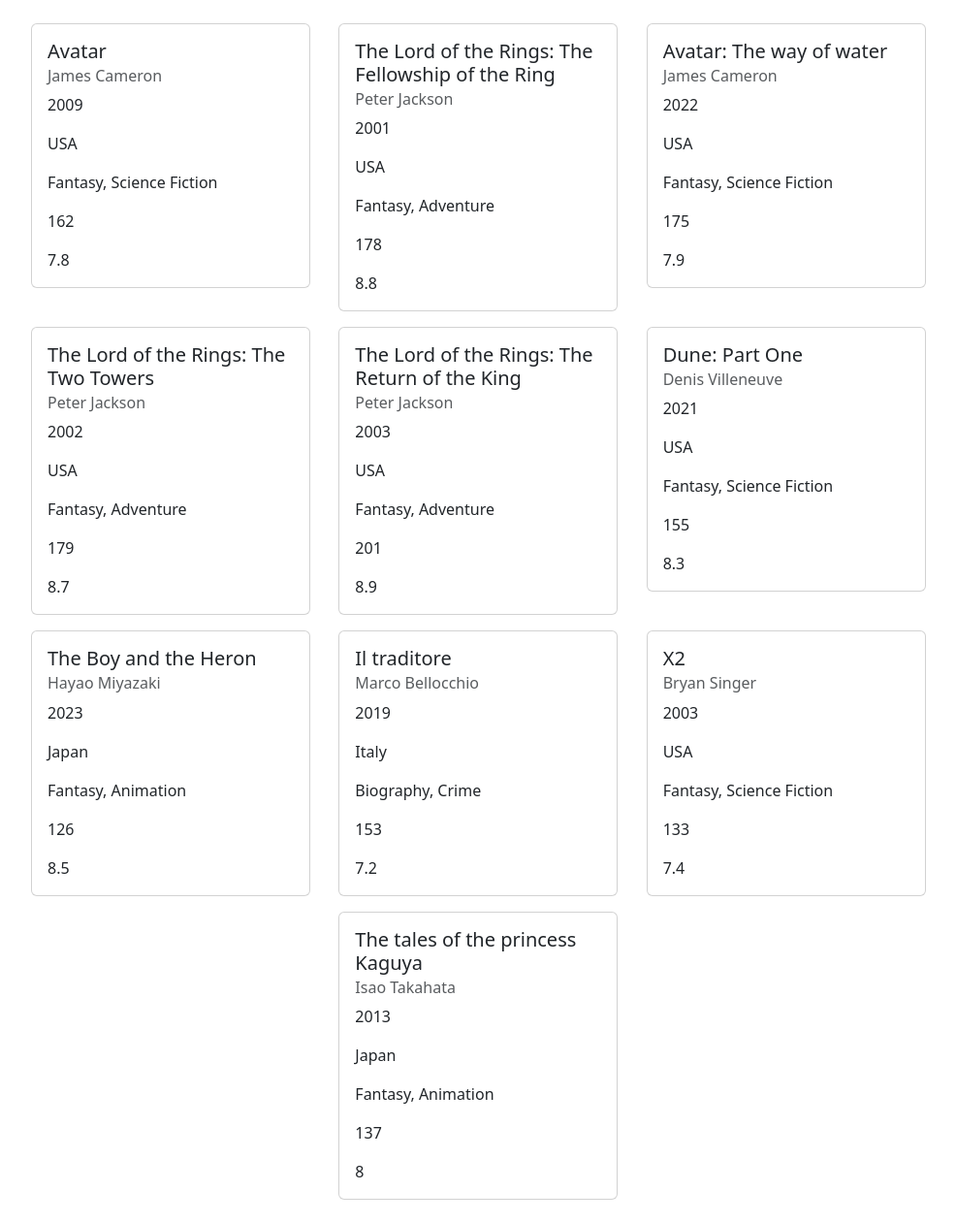
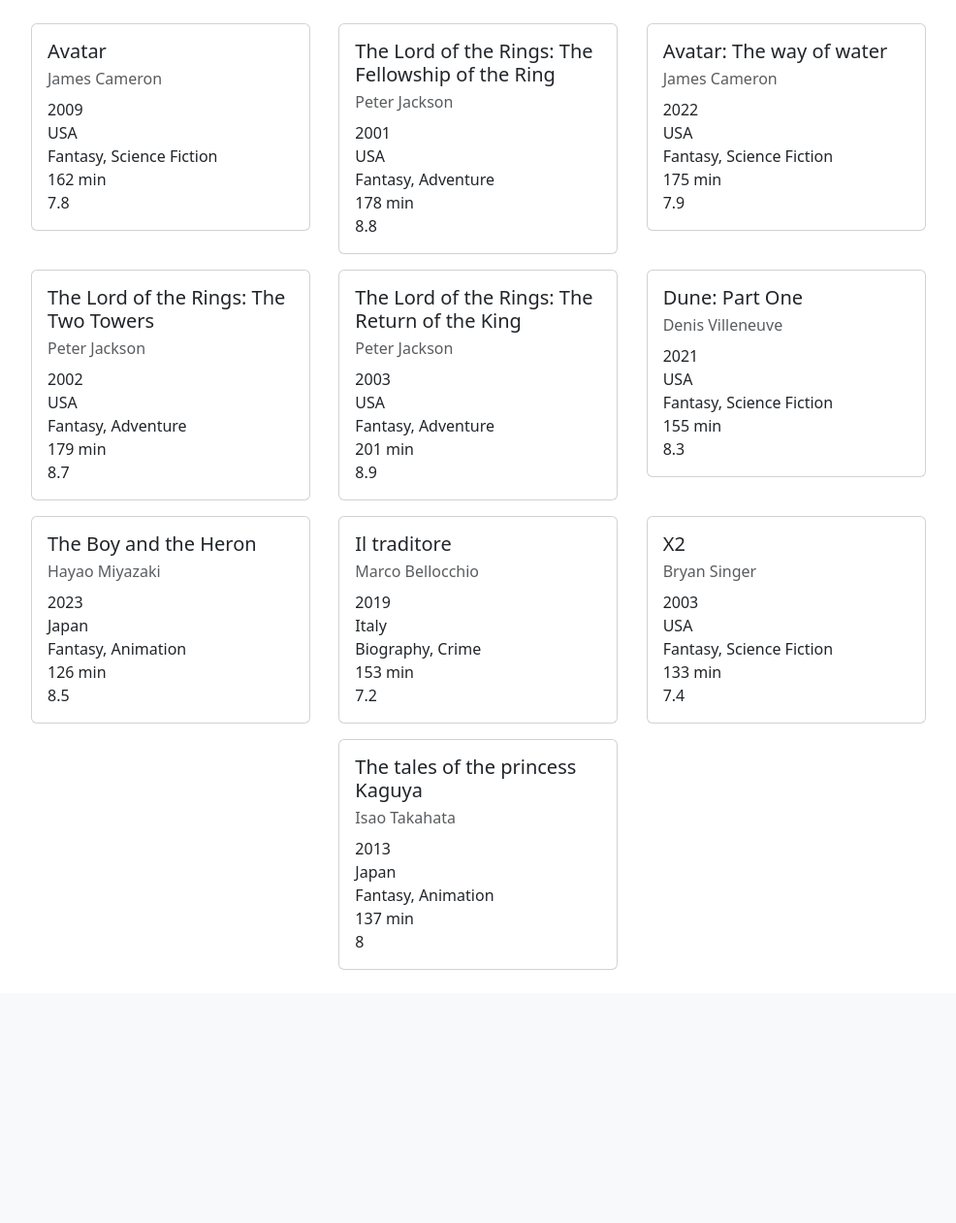
Before and after one commit to filippo-falcone/php-oop-1, a PHP site: page / in a window 1280 px wide. Shown: the part 56-1317 px from the top of the page at 97% size, without its empty margins (140-1126 px from the left). After the commit the page ends 1056 px from the top, so only its background shows below. Run offline with PHP 8.4, Linux system fonts and the light colour scheme.

Commit message:
feat: added getDuration

```diff
--- a/Models/Movie.php
+++ b/Models/Movie.php
@@ -20,8 +20,8 @@ class Movie {
     }
 
     // Metodi
-    public function getMoveInfo() {
-        return $this->title . ' - ' . $this->director . ' - ' . $this->year . ' - ' . $this->country . ' - ' . implode(', ', $this->genre) . ' - ' . $this->duration . ' - ' . $this->rating;
+    public function getDuration() {
+        return $this->duration . ' ' . 'min';
     }
 }
 ?>
--- a/partials/templates/movieTemplate.php
+++ b/partials/templates/movieTemplate.php
@@ -6,12 +6,12 @@
                     <div class="card" style="width: 18rem;">
                         <div class="card-body">
                             <h5 class="card-title"><?php echo $movie->title; ?></h5>
-                            <h6 class="card-subtitle mb-2 text-muted"><?php echo $movie->director; ?></h6>
-                            <p class="card-text"><?php echo $movie->year; ?></p>
-                            <p class="card-text"><?php echo $movie->country; ?></p>
-                            <p class="card-text"><?php echo implode(', ', $movie->genre); ?></p>
-                            <p class="card-text"><?php echo $movie->duration; ?></p>
-                            <p class="card-text"><?php echo $movie->rating; ?></p>
+                            <div class="card-subtitle mb-2 text-muted"><?php echo $movie->director; ?></div>
+                            <div><?php echo $movie->year; ?></div>
+                            <div><?php echo $movie->country; ?></div>
+                            <div><?php echo implode(', ', $movie->genre); ?></div>
+                            <div><?php echo $movie->getDuration(); ?></div>
+                            <div><?php echo $movie->rating; ?></div>
                         </div>
                     </div>
                 </div>
```
